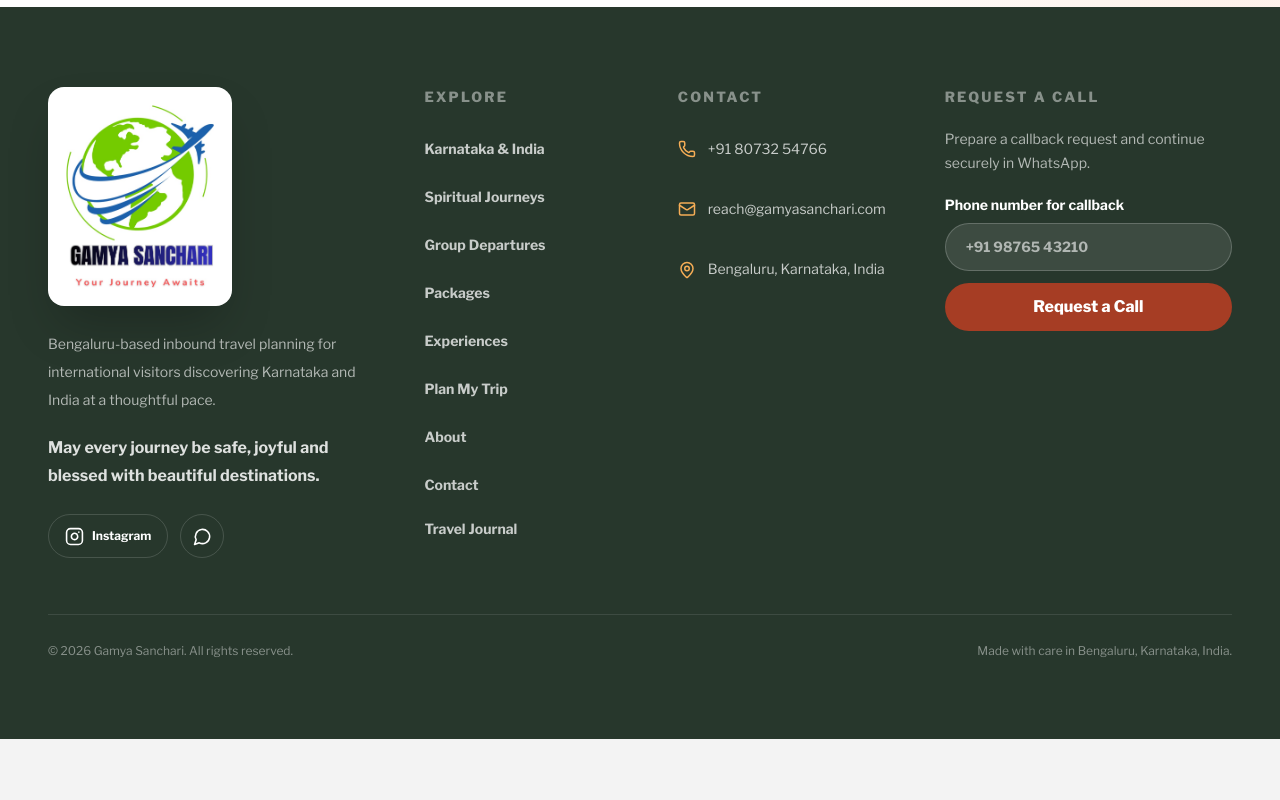
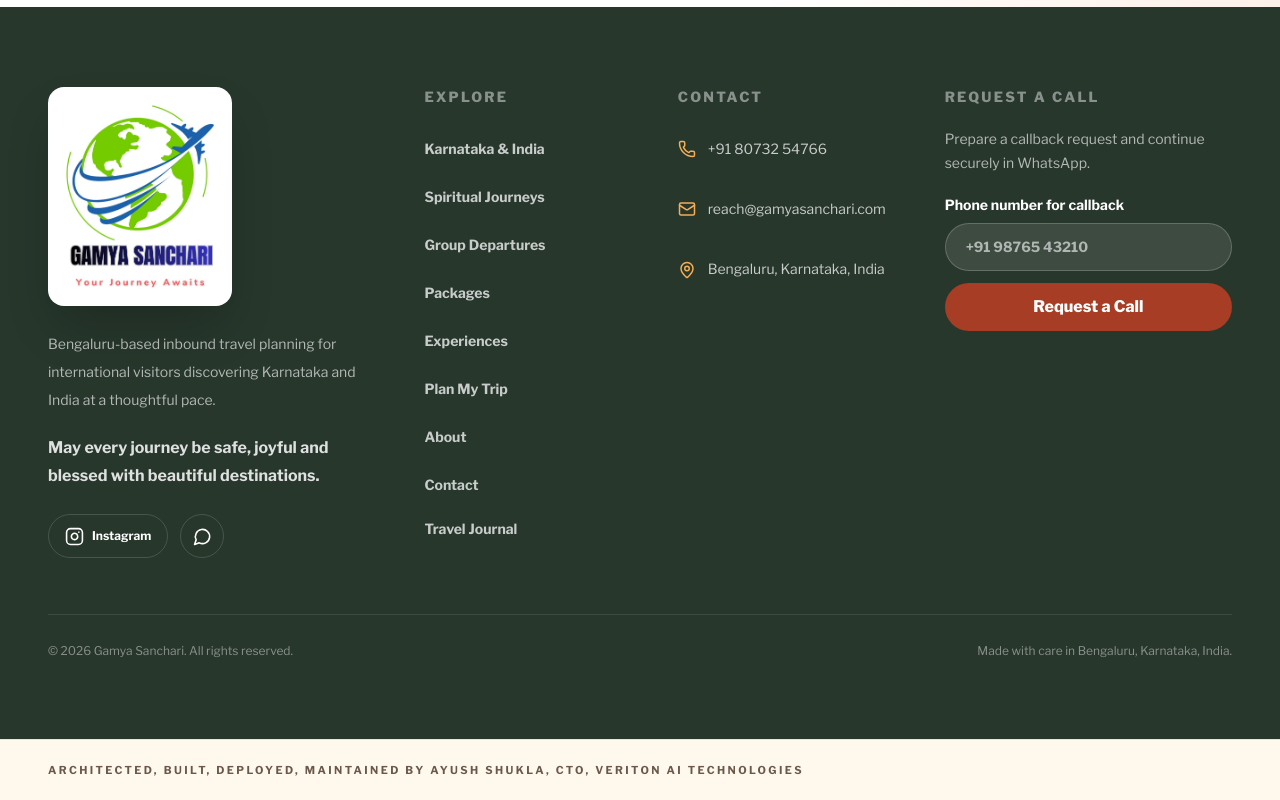
Before and after one commit to ayushshukla1807/gamya-sanchari, a Next.js app: page / in a window 1280 px wide. Shown: the part 10318-11118 px from the top of the page. Before the commit the page ends 11057 px from the top, so only its background shows below. Built offline with nearby package versions, Linux system fonts and the light colour scheme.

Commit message:
feat: add footer builder credit

```diff
--- a/components/layout/SiteFooter.tsx
+++ b/components/layout/SiteFooter.tsx
@@ -49,6 +49,12 @@
         </div>
         <div className="flex flex-col gap-3 pt-7 text-xs text-white/45 sm:flex-row sm:justify-between"><p>© 2026 Gamya Sanchari. All rights reserved.</p><p>Made with care in Bengaluru, Karnataka, India.</p></div>
       </div>
+      <div className="border-t border-[#3f2a20]/10 bg-[#fff8ec] px-5 py-5 text-center text-[0.68rem] font-bold uppercase leading-5 tracking-[0.22em] text-[#6a594b] sm:px-8 sm:text-left lg:px-12">
+        <p className="mx-auto max-w-[1440px]">
+          ARCHITECTED, BUILT, DEPLOYED, MAINTAINED BY AYUSH SHUKLA, CTO,
+          VERITON AI TECHNOLOGIES
+        </p>
+      </div>
     </footer>
   );
 }
```
Also changed, not shown: 1 other file (tests, documents, lock files or other folders).
